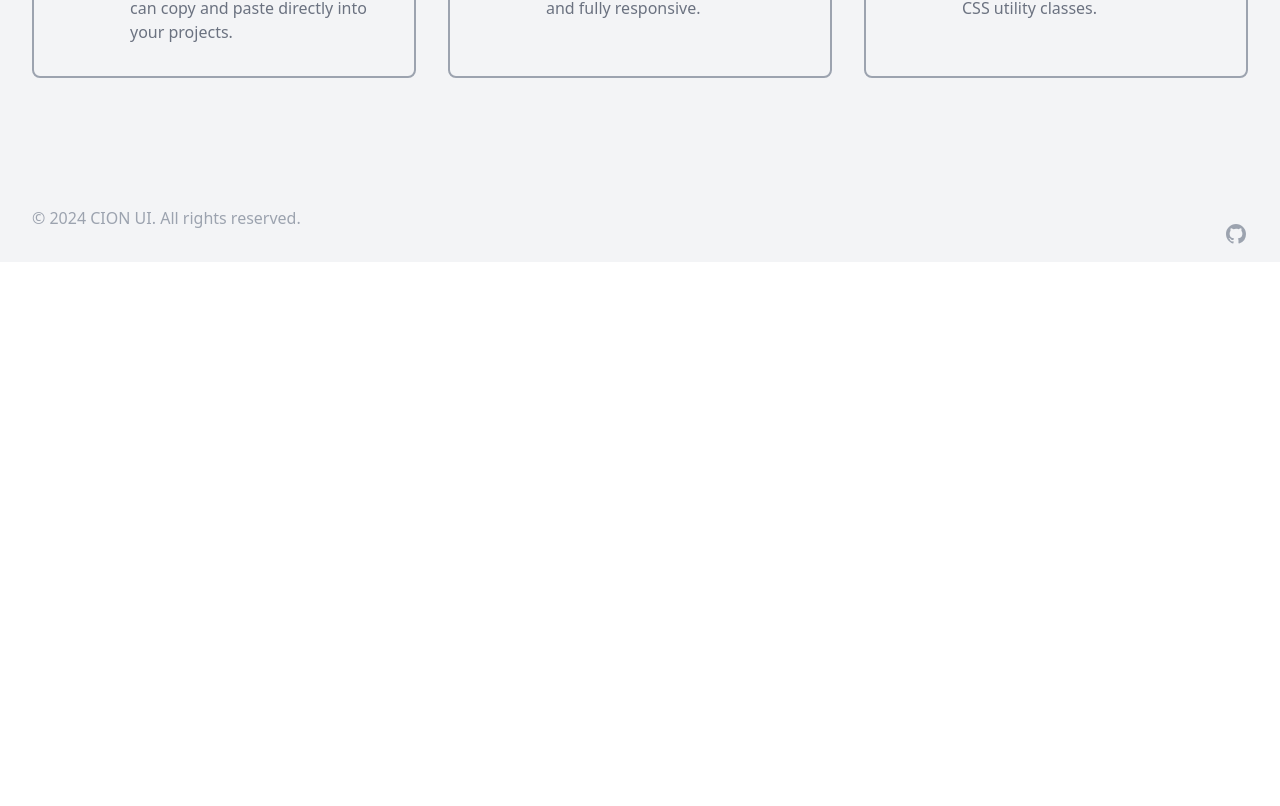
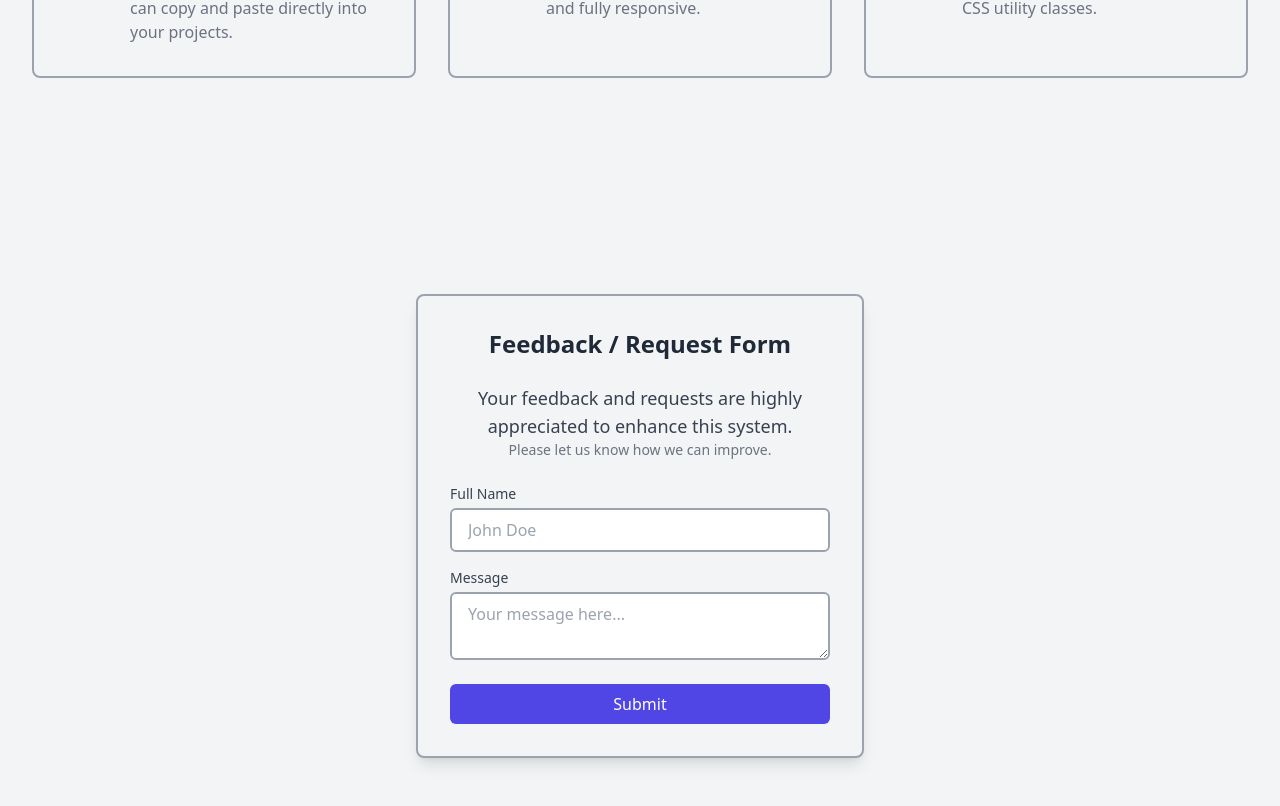
Before and after one commit to AndresElacion/cionui, a React (Vite) app: page / in a window 1280 px wide. Shown: the part 1054-1860 px from the top of the page. Before the commit the page ends 1316 px from the top, so only its background shows below. Built offline with nearby package versions, Linux system fonts and the light colour scheme; no server answers.

Commit message:
configured supabase for form submission

```diff
--- a/package.json
+++ b/package.json
@@ -11,6 +11,7 @@
   },
   "dependencies": {
     "@heroicons/react": "^2.2.0",
+    "@supabase/supabase-js": "^2.47.10",
     "prism-react-renderer": "^2.4.1",
     "react": "^18.3.1",
     "react-dom": "^18.3.1",
@@ -29,6 +30,7 @@
     "eslint-plugin-react-refresh": "^0.4.14",
     "globals": "^15.12.0",
     "postcss": "^8.4.49",
+    "supabase": "^2.2.1",
     "tailwindcss": "^3.4.16",
     "typescript": "~5.6.2",
     "typescript-eslint": "^8.15.0",
--- /dev/null
+++ b/src/backend/supabaseClient.tsx
@@ -0,0 +1,7 @@
+import { createClient } from '@supabase/supabase-js'
+import { Database } from '../../supabase-types'
+
+const supabaseUrl = import.meta.env.VITE_SUPABASE_URL;
+const supabaseAnonKey = import.meta.env.VITE_SUPABASE_ANON_KEY;
+
+export const supabase = createClient<Database>(supabaseUrl, supabaseAnonKey);
--- /dev/null
+++ b/src/components/FeedbackForm.tsx
@@ -0,0 +1,97 @@
+import { useState } from 'react';
+import { supabase } from '../backend/supabaseClient';
+import { Database } from '../../supabase-types';
+
+export default function FeedbackForm() {
+    const [name, setName] = useState('');
+    const [message, setMessage] = useState('');
+    const [success, setSuccess] = useState('');
+
+    const submitFeedback = async () => {
+        try {
+            const { error } = await supabase.from('feedback').insert<[Database['public']['Tables']['feedback']['Insert']]>([
+                {
+                    name: name,
+                    message: message
+                }
+            ]);
+
+            if (error) throw error;
+
+            setName('');
+            setMessage('');
+            setSuccess('Feedback/Request submitted successfully!');
+
+            setTimeout(() => {
+                setSuccess('');
+            }, 3000); // Clear success message after 3 seconds
+        } catch (error: unknown) {
+            if (error instanceof Error) {
+                setMessage(`Error: ${error.message}`);
+            } else {
+                setMessage('An unknown error occurred');
+            }
+        }
+    };
+
+    return (
+        <div className="flex items-center justify-center h-screen">
+            <div className="bg-gray-100 dark:bg-gray-800 border-gray-400 border-2 dark:border-none shadow-lg rounded-lg p-8 w-full max-w-md">
+                <h2 className="text-2xl font-semibold text-gray-800 dark:text-gray-100 text-center mb-6">
+                    Feedback / Request Form
+                </h2>
+                <div className="mb-6 text-center">
+                    <p className="text-lg font-medium text-gray-700 dark:text-gray-200">
+                        Your feedback and requests are highly appreciated to enhance this system.
+                    </p>
+                    <p className="text-sm text-gray-500">
+                        Please let us know how we can improve.
+                    </p>
+                </div>
+                {success && (
+                    <div className="bg-green-100 border-l-4 border-green-500 text-green-700 p-4 mb-4 rounded-md">
+                        <p>{success}</p>
+                    </div>
+                )}
+                {/* Name */}
+                <div className="mb-4">
+                    <label
+                        htmlFor="name"
+                        className="block text-sm font-medium text-gray-700 dark:text-gray-200">
+                        Full Name
+                    </label>
+                    <input
+                        type="text"
+                        id="name"
+                        className="mt-1 block w-full px-4 py-2 border-gray-400 border-2 dark:border-none rounded-md focus:outline-none focus:ring-2 focus:ring-indigo-500"
+                        value={name}
+                        onChange={(e) => setName(e.target.value)}
+                        placeholder='John Doe'
+                    />
+                </div>
+                {/* Message */}
+                <div className="mb-6">
+                    <label
+                        htmlFor="message"
+                        className="block text-sm font-medium text-gray-700 dark:text-gray-200">
+                        Message
+                    </label>
+                    <textarea
+                        id="message"
+                        className="mt-1 block w-full px-4 py-2 border-gray-400 border-2 dark:border-none rounded-md focus:outline-none focus:ring-2 focus:ring-indigo-500"
+                        value={message}
+                        onChange={(e) => setMessage(e.target.value)}
+                        placeholder='Your message here...'
+                    />
+                </div>
+                <div>
+                    <button
+                        onClick={submitFeedback}
+                        className="w-full px-4 py-2 bg-indigo-600 text-white rounded-md hover:bg-indigo-700 transition">
+                        Submit
+                    </button>
+                </div>
+            </div>
+        </div>
+    );
+}
--- a/src/pages/Welcome.tsx
+++ b/src/pages/Welcome.tsx
@@ -1,4 +1,5 @@
 import { Link } from "react-router-dom";
+import FeedbackForm from "../components/FeedbackForm";
 
 export default function Welcome() {
     return (
@@ -89,6 +90,9 @@ export default function Welcome() {
                     </div>
                 </div>
 
+                {/* Feedback */}
+                <FeedbackForm />
+
                 {/* Footer */}
                 <footer>
                     <div className="lg:pt-20 px-4 sm:px-6 md:flex md:items-center md:justify-between lg:px-8">
```
Also changed, not shown: 2 other files (tests, documents, lock files or other folders).
